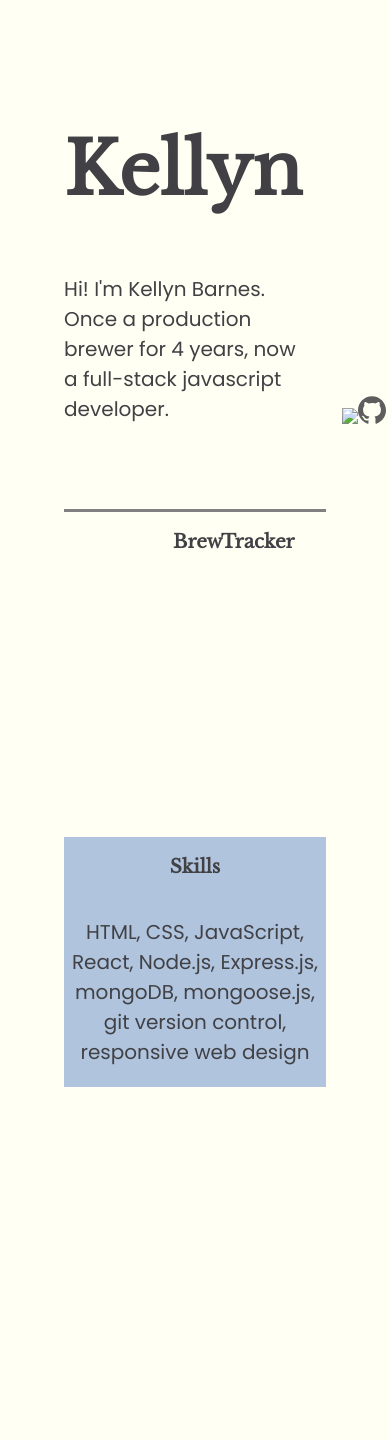
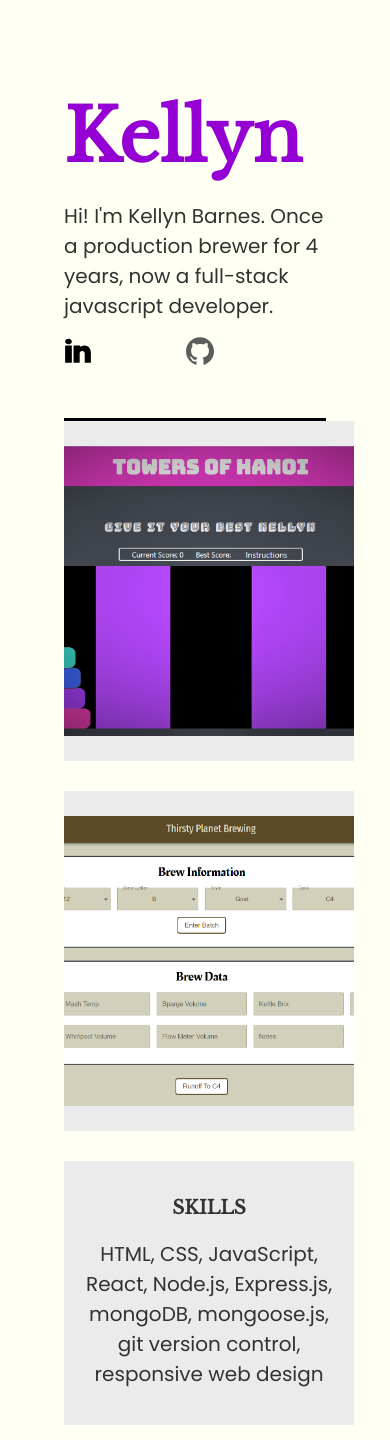
Before and after one commit to kellynb/Portfolio, a plain HTML site: page index.html in a window 390 px wide. Before the commit the page ends 1095 px from the top, so only its background shows below. Drawn offline with nearby package versions, Linux system fonts and the light colour scheme.

Commit message:
styling touches and media query

```diff
--- a/css/style.css
+++ b/css/style.css
@@ -5,12 +5,11 @@ body {
 
 #container {
     width: 100%;
-    margin-top: 0;
     height: auto;
     margin-left: auto;
     margin-right: auto;
     font-family: 'Libre Baskerville', serif;
-    color: #414145;
+    color: #323232;
 }
 
 #wrap {
@@ -21,16 +20,17 @@ body {
 #bio {
     display: flex;
     flex-direction: row;
-    margin-top: 65px;
-    margin-bottom: 65px;
+    margin-top: 32.5px;
+    margin-bottom: 32.5px;
     width: 70%;
     margin-left: auto;
     margin-right: auto;
 }
 
 h1 {
-
     font-size: 72px;
+    margin-bottom: 20px;
+    color: #9400D3;
 }
 
 .text {
@@ -49,6 +49,7 @@ ul {
 
 .icon {
     width: 28px;
+    color: grey;
 }
 
 #grid {
@@ -56,11 +57,12 @@ ul {
     width: 70%;
     margin-left: auto;
     margin-right: auto;
+    margin-bottom: 15px;
     grid-template-columns: auto auto;
     grid-template-rows: auto auto;
-    grid-gap: 15px;
+    grid-gap: 30px;
     place-content: stretch;
-    border-top: 3px solid grey;
+    border-top: 3px solid black;
 }
 
 #skill {
@@ -70,51 +72,137 @@ ul {
     display: flex;
     flex-direction: column;
     justify-content: center;
-    background-color: lightsteelblue;
+    background-color: #ebebeb;
+    margin-bottom: 32.5px;
 }
 
 .project {
-    text-align: center;
     min-height: 310px;
     width: 100%;
+    background-color: #ebebeb;
 }
 
-.title {
+ .backGroundImg {
+    box-sizing: border-box;
     margin-left: auto;
     margin-right: auto;
-    height: 100%;
+    margin-top: 10px;
+    margin-bottom: 10px;
+    min-height: 290px;
+    min-width: 290px;
     width: 80%;
 }
 
-.project #towersImg {
+#towers {
     background-image: url("../images/Towers.png");
     background-size: cover;
+    background-position:center;
+}
 
+#beer {
+    background-image: url("../images/Beer.png");
+    background-size: cover;
+    background-position:center;
 }
 
 .project .details {
     display: none;
 }
 
+.project:hover .backGroundImg{
+    background-color: #969696;
+    height: 200px;
+    display: flex;
+    align-items: center;
+    justify-content: center;
+}
+
+.project:hover #towers {
+    background-image: none;
+}
+
+.project:hover #beer {
+    background-image: none;
+}
+
 .project:hover .details {
-    display: block;
+    display: flex;
+    flex-direction: column;
+    justify-content: space-between;
+    align-items: center;
+    color: #fff;
+}
+
+#skill .details {
+    width: 90%;
     margin-left: auto;
     margin-right: auto;
-    width: 200px;
-    height: auto;
+    display: flex;
+    flex-direction: column;
+    justify-content: space-around;
+    align-items: center;
 }
 
-.project:hover {
-    background-color: lightgoldenrodyellow;
+#skill:hover .details {
+    color: #fff;
+    background-color: #969696;
 }
 
-.project:hover .title {
-    display: none;
+h3 {
+    margin-top: 0;
 }
 
+#skill h3 {
+    margin-top: 1em;
+    margin-bottom: 0;
+}
 button {
     color: #414145;
     font-size: 14px;
     font-family: 'Poppins', sans-serif;
     border-radius: 10px;
 }
+
+.website {
+    display: inline-block;
+    text-align: center;
+    text-decoration: none;
+    font-family:'Poppins', sans-serif;
+    margin: 2px 0;
+    border: solid 1px transparent;
+    border-radius: 4px;
+    padding: 0.5em 1em;
+    color: #ffffff;
+    background-color: #9555af;
+  }
+
+@media (max-width: 1000px) {
+    #bio {
+        display: flex;
+        flex-direction: column;
+        align-items: flex-start;
+    }
+
+    #bio p {
+        margin-bottom: 0;
+    }
+
+    ul {
+        padding-inline-start: 0;
+        align-items: flex-start;
+    }
+
+    #grid {
+        grid-template-columns: auto;
+        grid-template-rows: auto auto auto;
+    }
+
+    #skill {
+        grid-column: span 1;
+    }
+
+    .project {
+        padding-top: 15px;
+        padding-bottom: 15px;
+    }
+}
--- a/index.html
+++ b/index.html
@@ -19,39 +19,44 @@
                         </div>
                         <ul>
                             <li>
-                        <a href="https://www.linkedin.com/in/kellynbarnes/">
-                            <img src="images/linkedin.svg" class="icon">
+                                <a href="https://www.linkedin.com/in/kellynbarnes/" class="icons">
+                                    <img src="images/icons8-linkedin-2-filled.svg" class="icon">
                                 </a>
                             </li>
                             <li>
-                        <a href="https://github.com/kellynb">
+                                <a href="https://github.com/kellynb" class="icons">
                                     <img src="images/githubgrey.svg" class="icon">
                                 </a>
                             </li>
                         </ul>
                     </section>
                     <section id="grid">
-                <div class="project" id="towersImg">
+                        <div class="project">
+                            <div class="backGroundImg" id="towers">
                                 <div class="details">
+                                    <h3>Towers of Hanoi</h3>
                                     <p class="text">full-stack React game</p>
-                        <button>Play the Game</button>
+                                    <a href="https://towersofhanoi.herokuapp.com/" class="website">Play the Game</a>
+                                </div>
                             </div>
                         </div>
                         <div class="project">
-                    <div class="title">
+                            <div class="backGroundImg" id="beer">
+                                <div class="details">
                                     <h3>BrewTracker</h3>
+                                    <p class="text">full-stack React game</p>
+                                    <a href="index.html" class="website">Use the App</a>
                                 </div>
-                    <div class="details">
-                        <p class="text">full-stack React game</p>
-                        <button>Use the App</button>
                             </div>
                         </div>
                         <div id="skill">
-                    <h3>Skills</h3>
+                            <div class="details">
+                                <h3>SKILLS</h3>
                                 <p class="text">
                                     HTML, CSS, JavaScript, React, Node.js, Express.js, mongoDB, mongoose.js, git version control,
                                     responsive web design
                                 </p>
+                            </div>
                         </div>
                     </section>
                 </div>
```
Also changed, not shown: images/Beer.png (added), images/icons8-linkedin-2-filled.svg (added). Lines whose indentation alone changed are shown as unchanged.
